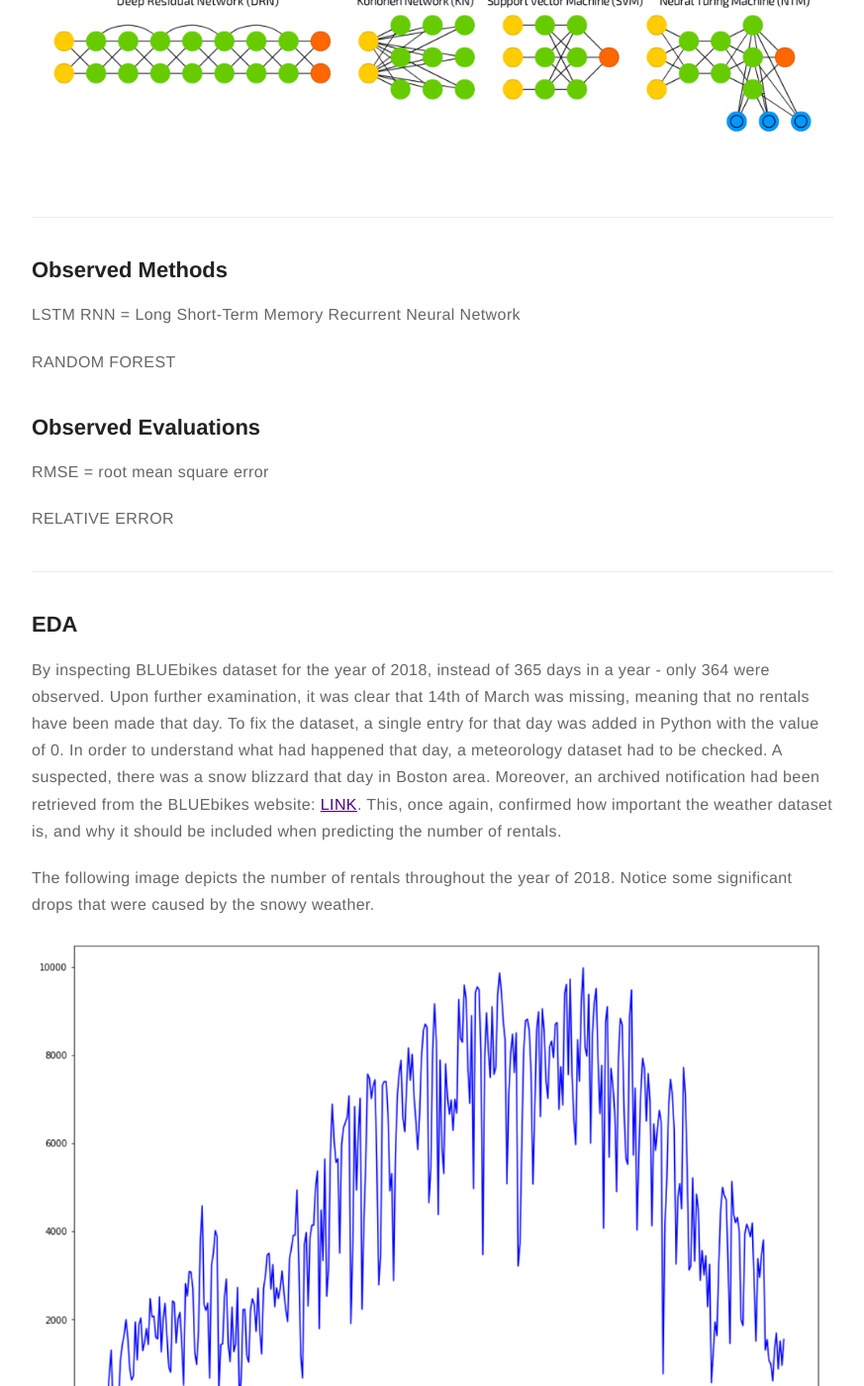
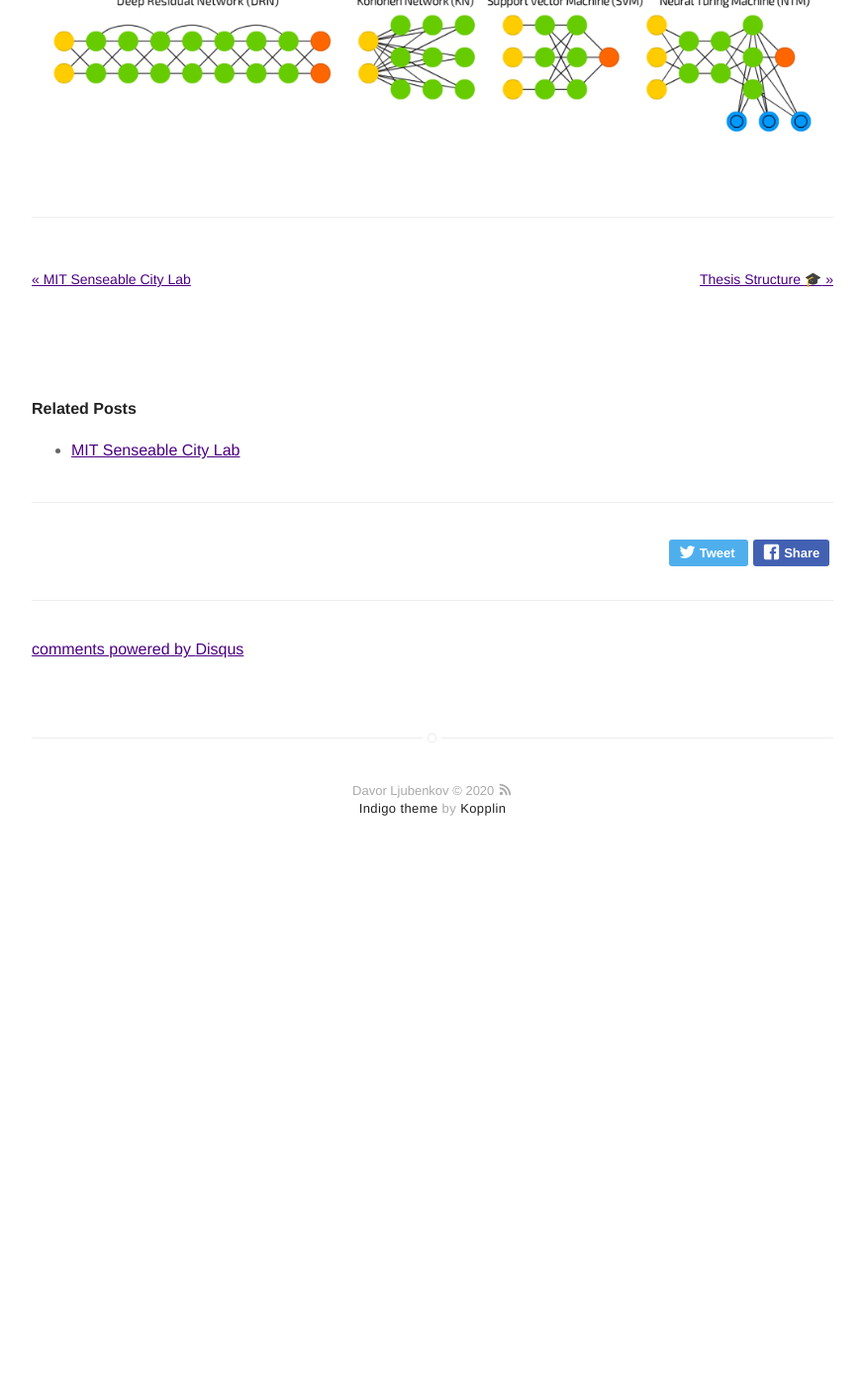
Before and after one commit to dljubenk/dljubenk.github.io, a Jekyll site: the page built from _posts/2019-02-14-analysis.markdown, in a window 1280 px wide and 1400 px high, scrolled down 1352 px. Shown: the whole window at 99% size, without its empty margins (203-1076 px from the left). Built offline with Jekyll 4.4.1, drawn with Linux system fonts in a browser that asks for light colours; emoji names are drawn with the system emoji font; comment, search, counter and statistics services are not loaded; after the commit the page ends 2241 px from its top, so only the background shows below that.

Commit message:
Update 2019-02-14-analysis.markdown

```diff
--- a/_posts/2019-02-14-analysis.markdown
+++ b/_posts/2019-02-14-analysis.markdown
@@ -21,29 +21,4 @@ jemoji: '<img class="emoji" title=":hammer_and_wrench:" alt=":hammer_and_wrench:
 
 ---
 
-## Observed Methods
-
-LSTM RNN = Long Short-Term Memory Recurrent Neural Network
-
-RANDOM FOREST
-
-## Observed Evaluations
-
-RMSE = root mean square error
-
-RELATIVE ERROR
-
----
-
-## EDA
-
-By inspecting BLUEbikes dataset for the year of 2018, instead of 365 days in a year - only 364 were observed. Upon further examination, it was clear that 14th of March was missing, meaning that no rentals have been made that day. To fix the dataset, a single entry for that day was added in Python with the value of 0. In order to understand what had happened that day, a meteorology dataset had to be checked. A suspected, there was a snow blizzard that day in Boston area. Moreover, an archived notification had been retrieved from the BLUEbikes website: [LINK](https://www.bluebikes.com/blog/system-alert-the-hubway-system-has-reopened-wed-3-14). This, once again, confirmed how important the weather dataset is, and why it should be included when predicting the number of rentals.
-
-The following image depicts the number of rentals throughout the year of 2018. Notice some significant drops that were caused by the snowy weather.
-
-![Markdown Image][2]
-
-
-
 [1]: /assets/images/zoo.png
-[2]: /assets/images/rentals2018.png
```
